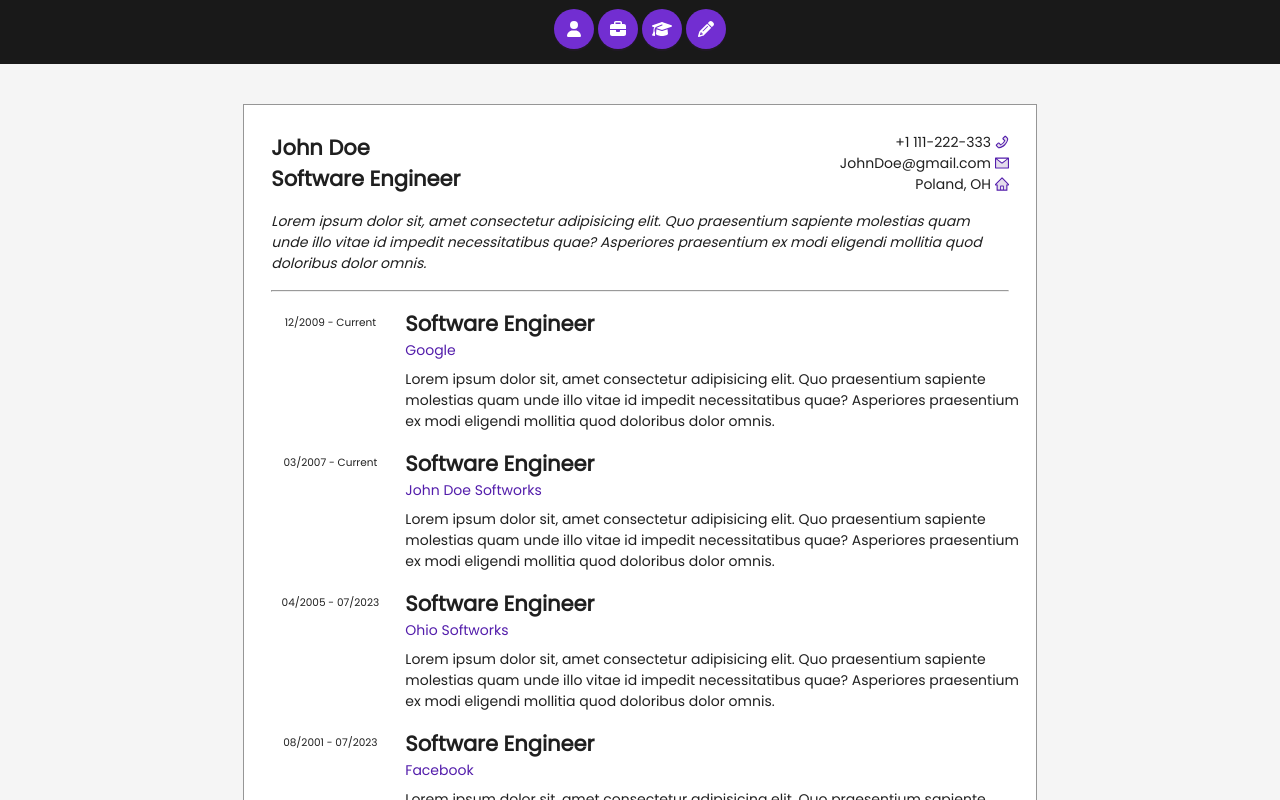
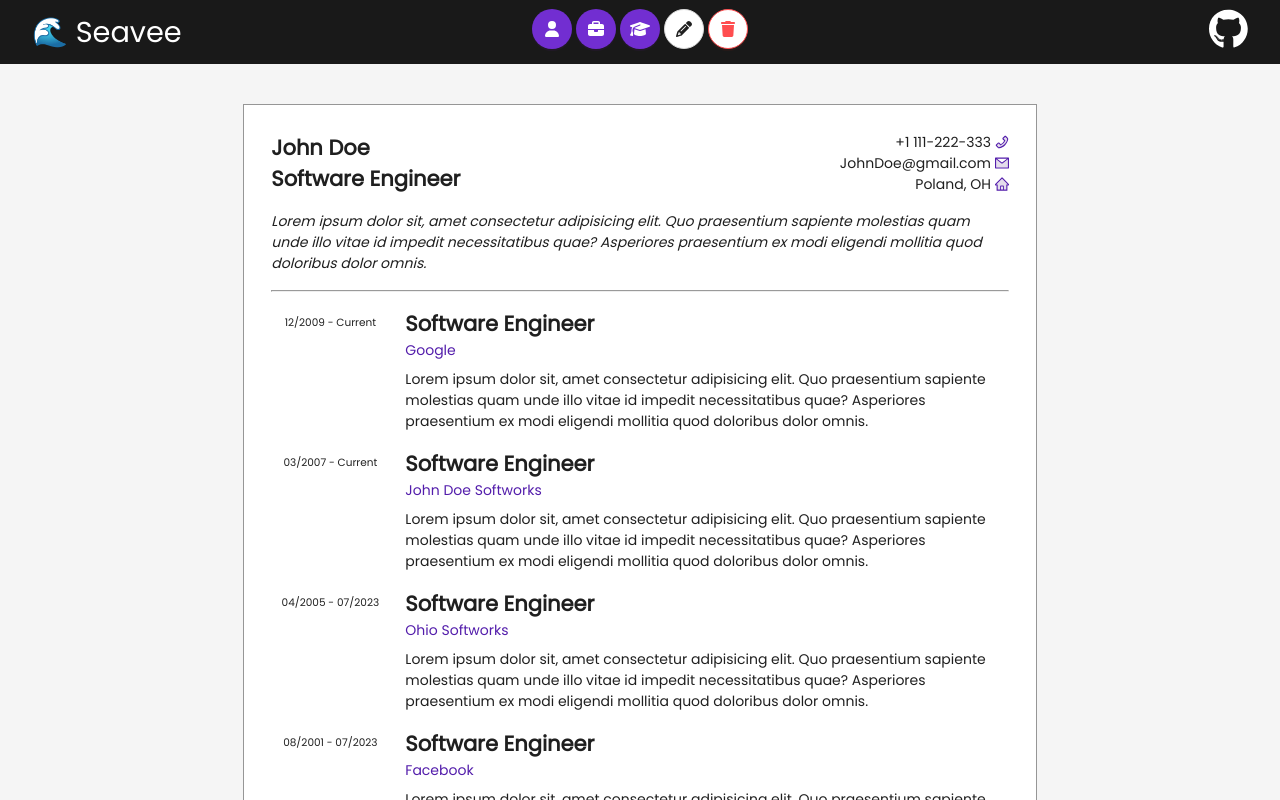
Before and after one commit to myshkovsky/Seavee, a React (Vite) app: page / in a window 1280 px wide. Shown: the top 800 px of the page. Built offline with nearby package versions, Linux system fonts and the light colour scheme.

Commit message:
Branding, minor style fixes
Resolves #2

```diff
--- a/index.html
+++ b/index.html
@@ -6,7 +6,7 @@
     <meta name="viewport" content="width=device-width, initial-scale=1.0" />
     <title>Seavee</title>
   </head>
-  <body style="margin: 0">
+  <body style="margin: 0; min-width: 550px;">
     <div id="root"></div>
     <script type="module" src="/src/main.tsx"></script>
   </body>
--- a/src/App.tsx
+++ b/src/App.tsx
@@ -1,9 +1,9 @@
 import './styles/App.css'
 import { createContext, useReducer } from 'react'
-import { Button, ConfigProvider, Layout, Tooltip} from 'antd'
+import { Button, ConfigProvider, Layout, Popconfirm, Tooltip} from 'antd'
 import { Content, Header } from 'antd/es/layout/layout'
 import { FontAwesomeIcon } from '@fortawesome/react-fontawesome'
-import { faBriefcase, faGraduationCap, faPencil, faUser } from '@fortawesome/free-solid-svg-icons'
+import { faBriefcase, faGraduationCap, faPencil, faTrash, faUser } from '@fortawesome/free-solid-svg-icons'
 import DocumentPreview from './components/DocumentPreview'
 import EditInfo from './components/EditInfo'
 import AddWork from './components/AddWork'
@@ -35,9 +35,13 @@
     { required: true, message: "This field must be filled." }
   ]
 
+  function clearUser() {
+    dispatch({type: 'clearUser'})
+  }
+
   return (
     <StateContext.Provider value={[state, dispatch]}>
-      <Layout hasSider={false}>
+      <Layout hasSider={false} style={{ minHeight: "100vh" }}>
         <ConfigProvider theme={theme}>
           <Header
             style={{
@@ -50,7 +54,16 @@
               background: "#191919"
             }}
           >
-            {/* Add a logo on the left side & add Github link on the right */}
+            <span className='seavee-logo'>
+              🌊 Seavee
+            </span>
+            <span className='seavee-credits'>
+              <Tooltip placement='bottomLeft' title="View source on GitHub">
+                <a href='https://github.com/myshkovsky/seavee' target='_blank' rel='noreferrer noopener'>
+                  <svg className='github-svg' xmlns="http://www.w3.org/2000/svg" height="1.25em" viewBox="0 0 496 512"><path d="M165.9 397.4c0 2-2.3 3.6-5.2 3.6-3.3.3-5.6-1.3-5.6-3.6 0-2 2.3-3.6 5.2-3.6 3-.3 5.6 1.3 5.6 3.6zm-31.1-4.5c-.7 2 1.3 4.3 4.3 4.9 2.6 1 5.6 0 6.2-2s-1.3-4.3-4.3-5.2c-2.6-.7-5.5.3-6.2 2.3zm44.2-1.7c-2.9.7-4.9 2.6-4.6 4.9.3 2 2.9 3.3 5.9 2.6 2.9-.7 4.9-2.6 4.6-4.6-.3-1.9-3-3.2-5.9-2.9zM244.8 8C106.1 8 0 113.3 0 252c0 110.9 69.8 205.8 169.5 239.2 12.8 2.3 17.3-5.6 17.3-12.1 0-6.2-.3-40.4-.3-61.4 0 0-70 15-84.7-29.8 0 0-11.4-29.1-27.8-36.6 0 0-22.9-15.7 1.6-15.4 0 0 24.9 2 38.6 25.8 21.9 38.6 58.6 27.5 72.9 20.9 2.3-16 8.8-27.1 16-33.7-55.9-6.2-112.3-14.3-112.3-110.5 0-27.5 7.6-41.3 23.6-58.9-2.6-6.5-11.1-33.3 2.6-67.9 20.9-6.5 69 27 69 27 20-5.6 41.5-8.5 62.8-8.5s42.8 2.9 62.8 8.5c0 0 48.1-33.6 69-27 13.7 34.7 5.2 61.4 2.6 67.9 16 17.7 25.8 31.5 25.8 58.9 0 96.5-58.9 104.2-114.8 110.5 9.2 7.9 17 22.9 17 46.4 0 33.7-.3 75.4-.3 83.6 0 6.5 4.6 14.4 17.3 12.1C428.2 457.8 496 362.9 496 252 496 113.3 383.5 8 244.8 8zM97.2 352.9c-1.3 1-1 3.3.7 5.2 1.6 1.6 3.9 2.3 5.2 1 1.3-1 1-3.3-.7-5.2-1.6-1.6-3.9-2.3-5.2-1zm-10.8-8.1c-.7 1.3.3 2.9 2.3 3.9 1.6 1 3.6.7 4.3-.7.7-1.3-.3-2.9-2.3-3.9-2-.6-3.6-.3-4.3.7zm32.4 35.6c-1.6 1.3-1 4.3 1.3 6.2 2.3 2.3 5.2 2.6 6.5 1 1.3-1.3.7-4.3-1.3-6.2-2.2-2.3-5.2-2.6-6.5-1zm-11.4-14.7c-1.6 1-1.6 3.6 0 5.9 1.6 2.3 4.3 3.3 5.6 2.3 1.6-1.3 1.6-3.9 0-6.2-1.4-2.3-4-3.3-5.6-2z"/></svg>
+                </a>
+              </Tooltip>
+            </span>
             <Tooltip placement="bottom" title="Information">
               <Button type="primary" shape="circle" size='large' onClick={() => dispatch({type: 'showInfoModal'})}>
                 <FontAwesomeIcon icon={faUser} />
@@ -69,11 +82,23 @@
               </Button>
             </Tooltip>
             &nbsp;
-            {/* The edit mode should be a switch, not a button */}
             <Tooltip placement="bottom" title="Toggle edit mode">
-              <Button type="primary" shape="circle" size='large' onClick={() => dispatch({type: 'toggleEditMode', payload: !state.editMode})}>
+              <Button shape="circle" size='large' onClick={() => dispatch({type: 'toggleEditMode', payload: !state.editMode})}>
                 <FontAwesomeIcon icon={faPencil} />
               </Button>
+            </Tooltip>
+            &nbsp;
+            <Tooltip>
+              <Popconfirm
+                title={"Clear the document?"}
+                onConfirm={clearUser}
+                okText={"Yes"}
+                cancelText={"No"}
+              >
+                <Button danger shape="circle" size='large'>
+                  <FontAwesomeIcon icon={faTrash} />
+                </Button>
+              </Popconfirm>
             </Tooltip>
           </Header>
           <Content>
--- a/src/styles/App.css
+++ b/src/styles/App.css
@@ -44,3 +44,24 @@
     background-color: hsl(0, 0%, 100%);
     padding: .7rem;
 }
+
+.seavee-logo {
+    position: absolute;
+    left: 2rem;
+    font-family: 'Poppins', sans-serif;
+    font-weight: 500;
+    font-size: 1.8rem;
+    color: white;
+}
+
+.seavee-credits {
+    position: absolute;
+    top: .4rem;
+    right: 2rem;
+    font-size: 2rem;
+    color: white;
+}
+
+.github-svg {
+    fill: white;
+}
--- a/src/styles/Previews.css
+++ b/src/styles/Previews.css
@@ -32,6 +32,7 @@
 ul {
     list-style: none;
     padding: 0;
+    margin-right: 1rem;
 }
 
 li {
--- /dev/null
+++ b/src/utils/blankUser.ts
@@ -0,0 +1,9 @@
+import { IUser } from "../types/IUser";
+
+export const blankUser: IUser = {
+  info: {
+    fullname: ""
+  },
+  education: [],
+  work: []
+}
--- a/src/utils/reducer.ts
+++ b/src/utils/reducer.ts
@@ -1,5 +1,6 @@
 import { IAction } from "../types/IAction"
 import { IUserEducationEntry, IUserWorkExperienceEntry } from "../types/IUser"
+import { blankUser } from "./blankUser"
 
 // eslint-disable-next-line
 export function reducer(state: any, action: IAction) {
@@ -146,6 +147,14 @@
         oldEntry: undefined
       }
     }
+    case 'clearUser': {
+      return {
+        ...state,
+        editMode: false,
+        oldEntry: undefined,
+        user: blankUser
+      }
+    }
     default:
       console.error('ERROR: Invalid or missing reducer case.', action)
   }
```
